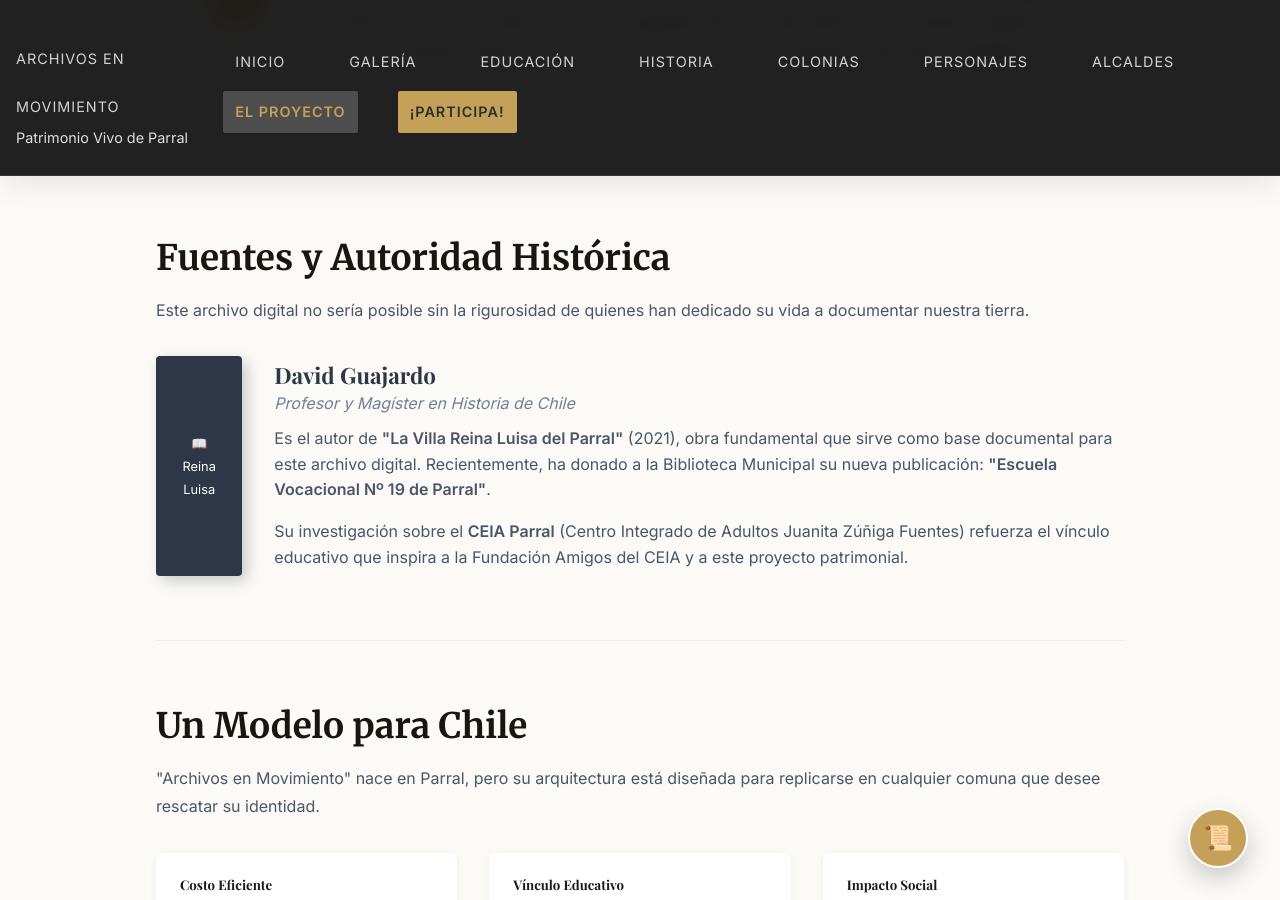
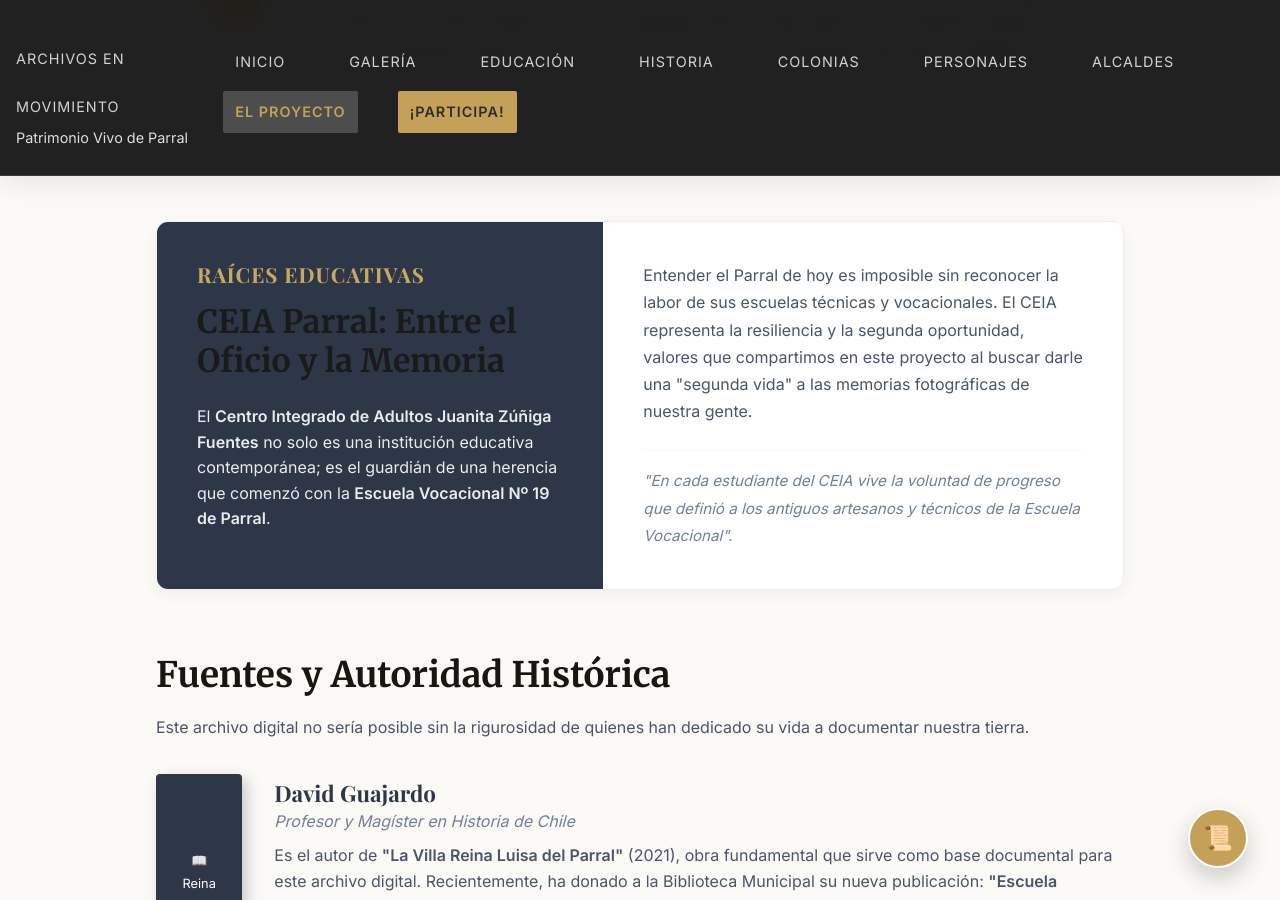
Before and after one commit to Juanpi2024/fotos-parral, a Jekyll site: the page built from proyecto.html, in a window 1280 px wide and 900 px high, scrolled down 922 px. Built offline with Jekyll 4.4.1, drawn with Linux system fonts in a browser that asks for light colours; some web fonts are replaced.

Commit message:
feat: add CEIA history section highlighting its vocational roots to proyecto.html

```diff
--- a/proyecto.html
+++ b/proyecto.html
@@ -111,6 +111,37 @@
                 </div>
             </section>
 
+            <!-- Apartado Especial: El CEIA -->
+            <div
+                style="margin-top: 3rem; background: white; border-radius: 12px; overflow: hidden; display: flex; flex-wrap: wrap; box-shadow: 0 4px 15px rgba(0,0,0,0.05); border: 1px solid #eee;">
+                <div style="flex: 1; min-width: 300px; padding: 2.5rem; background: #2d3748; color: white;">
+                    <h4
+                        style="color: #c9a961; font-size: 1.3rem; text-transform: uppercase; letter-spacing: 1px; margin-bottom: 1rem;">
+                        Raíces Educativas</h4>
+                    <h3 style="font-family: 'Merriweather', serif; font-size: 2rem; margin-bottom: 1.5rem;">CEIA Parral:
+                        Entre el Oficio y la Memoria</h3>
+                    <p style="opacity: 0.9; line-height: 1.6;">
+                        El <strong>Centro Integrado de Adultos Juanita Zúñiga Fuentes</strong> no solo es una
+                        institución educativa contemporánea; es el guardián de una herencia que comenzó con la
+                        <strong>Escuela Vocacional Nº 19 de Parral</strong>.
+                    </p>
+                </div>
+                <div style="flex: 1.2; min-width: 300px; padding: 2.5rem;">
+                    <p style="color: #4a5568; line-height: 1.7; margin-bottom: 1.5rem;">
+                        Entender el Parral de hoy es imposible sin reconocer la labor de sus escuelas técnicas y
+                        vocacionales. El CEIA representa la resiliencia y la segunda oportunidad, valores que
+                        compartimos en este proyecto al buscar darle una "segunda vida" a las memorias fotográficas de
+                        nuestra gente.
+                    </p>
+                    <div style="border-top: 2px solid #fdfbf7; padding-top: 1rem;">
+                        <p style="font-style: italic; color: #718096; font-size: 0.95rem;">
+                            "En cada estudiante del CEIA vive la voluntad de progreso que definió a los antiguos
+                            artesanos y técnicos de la Escuela Vocacional".
+                        </p>
+                    </div>
+                </div>
+            </div>
+
             <!-- 2. Bibliografía y Reconocimiento -->
             <section class="proyecto-section">
                 <h3 style="font-family: 'Merriweather', serif; font-size: 2.2rem; color: #1a1510;">Fuentes y Autoridad
```
